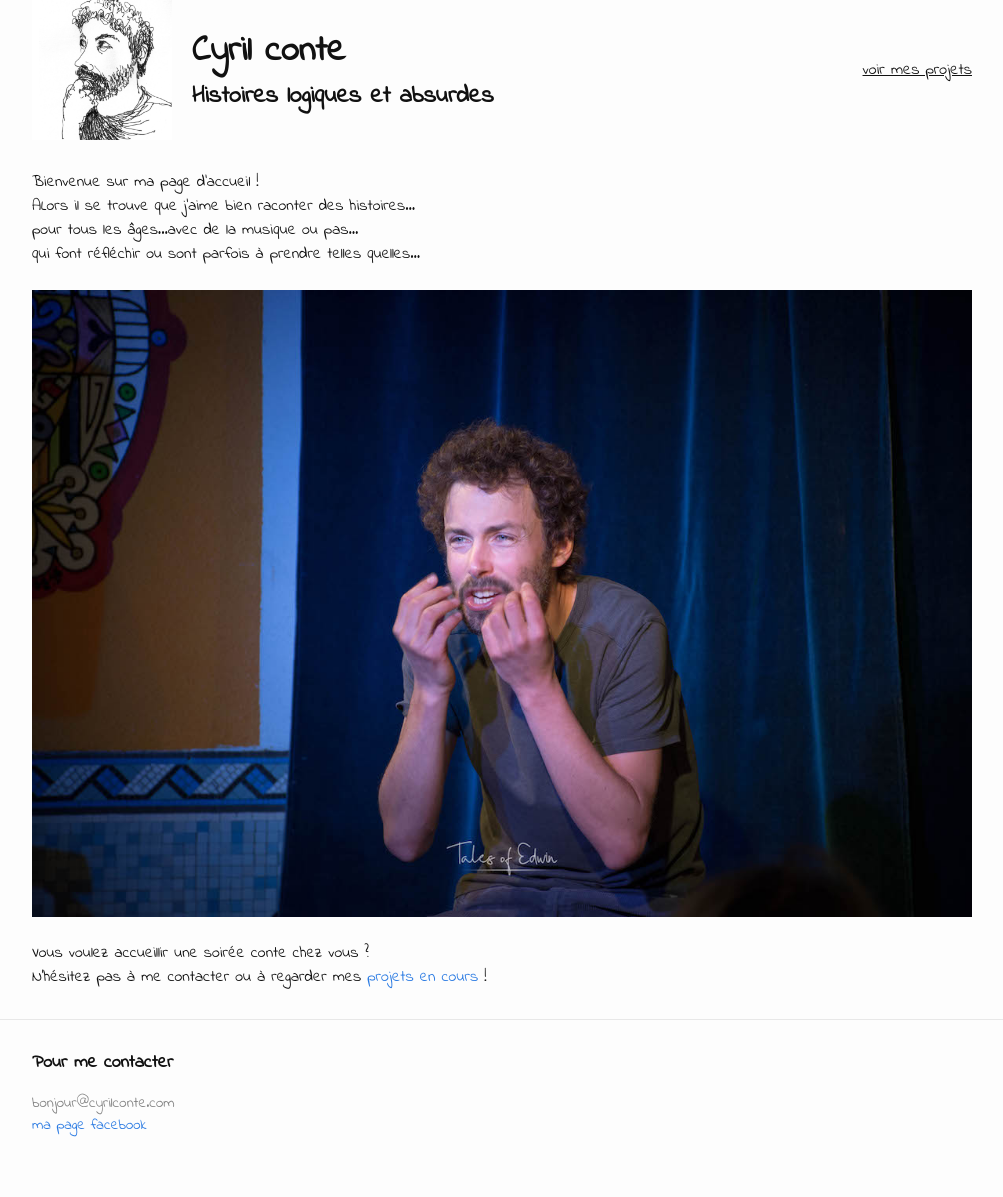
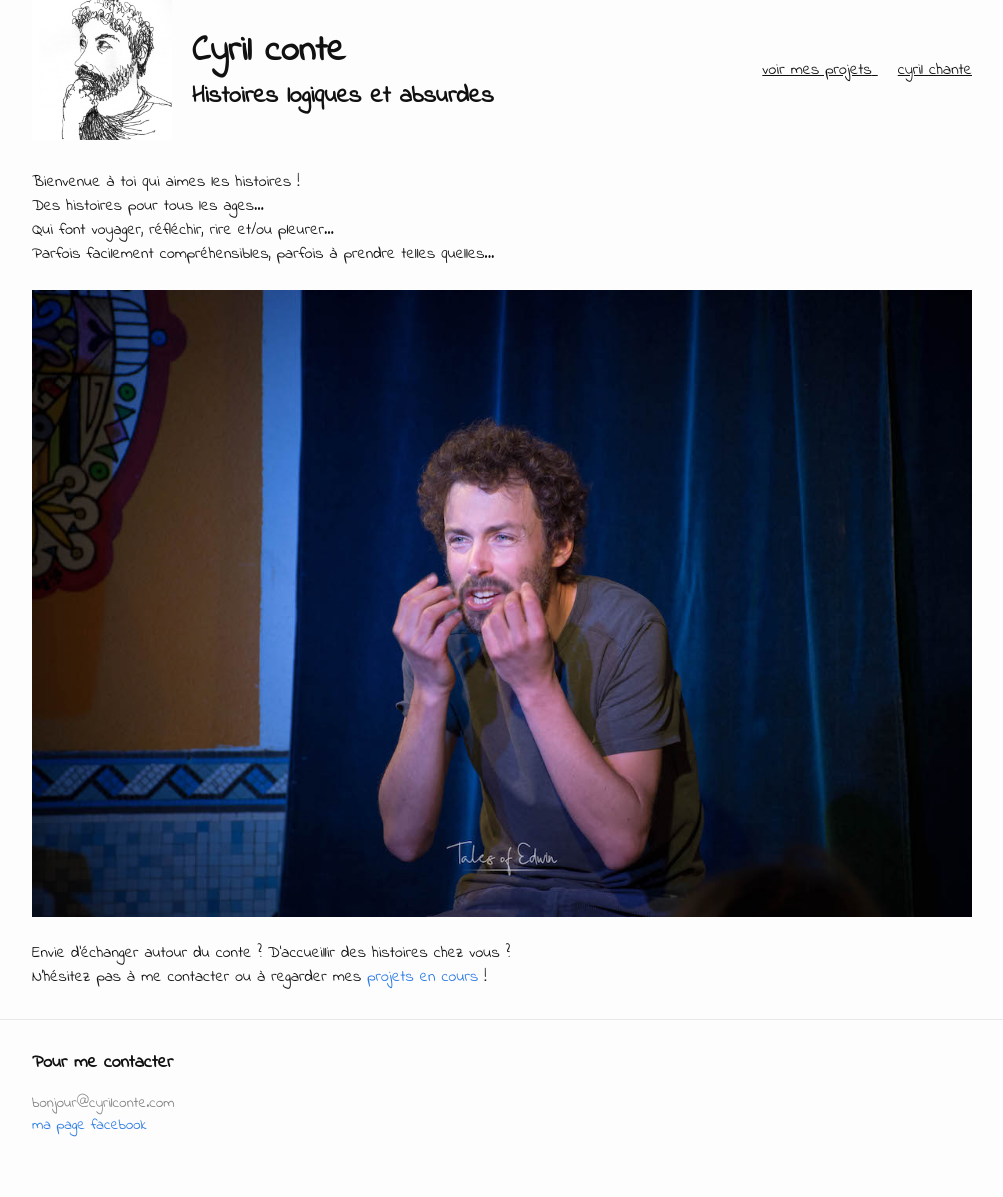
Before and after one commit to cymace/cyrilconte, a Jekyll site: the page built from index.html, in a window 1280 px wide. Shown: the whole page, without its empty margins (138-1141 px from the left). Built offline with Jekyll 4.4.1, drawn with Linux system fonts in a browser that asks for light colours.

Commit message:
maj avec cyrilchante

```diff
--- a/_config.yml
+++ b/_config.yml
@@ -10,3 +10,7 @@
     desc: true
     duree: true
     public: true
+  chansons :
+    name: true
+    desc: true
+    duree: true
--- a/_includes/header.html
+++ b/_includes/header.html
@@ -5,14 +5,19 @@
     <div class="flex-container">
       <img src="/medias/visuel_profil.jpg" alt="profil" title="crédit dessin : Fanny Legrand (http://fannylegrand.fr/)" id="visuel-profil">
       <div>
+        {% if page.title == "accueil" %}
+        <h1 class="site-title">{{ site.title }}</h1>
+        <h2>Histoires logiques et absurdes </h2>
+        {% endif %}
+
         {% if page.title == "projets" %}
         <h1 class="site-title">{{ site.title }}</h1>
         <h2>Projets passés, en cours, ou à venir!</h2>
         {% endif %}
 
-        {% if page.title == "accueil" %}
+        {% if page.title == "Cyril chante" %}
         <h1 class="site-title">{{ site.title }}</h1>
-        <h2>Histoires logiques et absurdes </h2>
+        <h2>et chante aussi </h2>
         {% endif %}
 
 
@@ -32,9 +37,15 @@
       <div class="trigger">
         {% if page.title == "accueil" %}
         <a class="page-link" href="/projets">voir mes projets</a>
+        <a class="page-link" href="/cyrilchante">cyril chante</a>
         {% endif %}
         {% if page.title == "projets" %}
-        <a class="page-link" href="/">retour accueil</a>
+        <a class="page-link" href="/">accueil</a>
+        <a class="page-link" href="/cyrilchante">cyril chante</a>
+        {% endif %}
+        {% if page.title == "Cyril chante" %}
+        <a class="page-link" href="/">accueil</a>
+        <a class="page-link" href="/projets">voir mes projets</a>
         {% endif %}
       </div>
     </nav>
--- a/index.html
+++ b/index.html
@@ -5,13 +5,13 @@
 
 
 
-Bienvenue sur ma page d'accueil !<br>
-ALors il se trouve que j'aime bien raconter des histoires...<br>
-pour tous les âges...avec de la musique ou pas... <br>
-qui font réfléchir ou sont parfois à prendre telles quelles...<br><br>
+Bienvenue à toi qui aimes les histoires !<br>
+Des histoires pour tous les ages...<br>
+Qui font voyager, réfléchir, rire et/ou pleurer...<br>
+Parfois facilement compréhensibles,  parfois à prendre telles quelles...<br><br>
 
 
 <img src="/medias/visuel_spectacle_solo_sans_guitare.jpeg" alt=""><br><br>
 
-Vous voulez accueillir une soirée conte chez vous ? <br>
+Envie d'échanger autour du conte ? D'accueillir des histoires chez vous ? <br>
 N'hésitez pas à me contacter ou à regarder mes <a href="/projets">projets en cours</a> !
```
Also changed, not shown: Gemfile (added, +9 -0 lines), _chansons/1 - on nait.md (added, +5 -0 lines), _chansons/2 - il va il vient.md (added, +5 -0 lines), _includes/audio.html (added, +116 -0 lines), cyrilchante.html (added, +25 -0 lines), Gemfile.lock (added), _includes/audio.js (added), medias/pause.png (added), medias/play.png (added), 7 other files.
